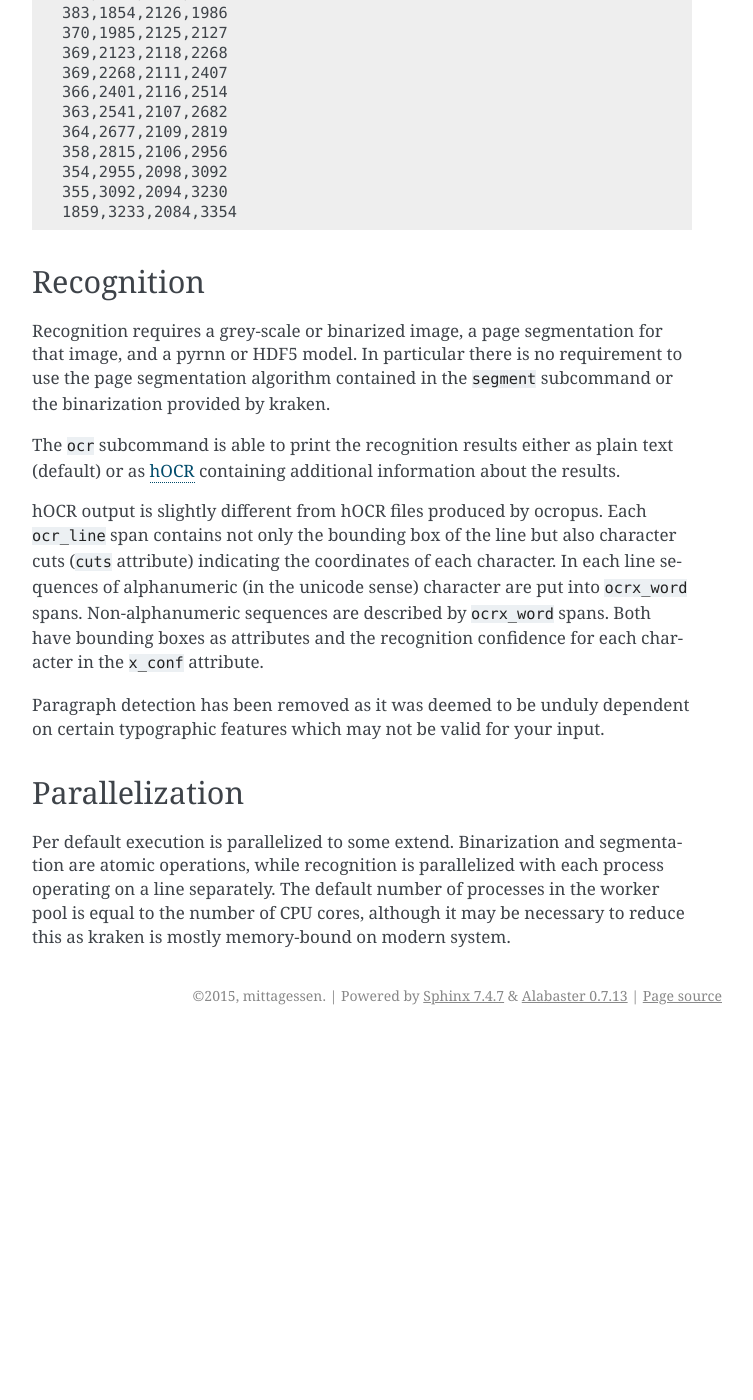
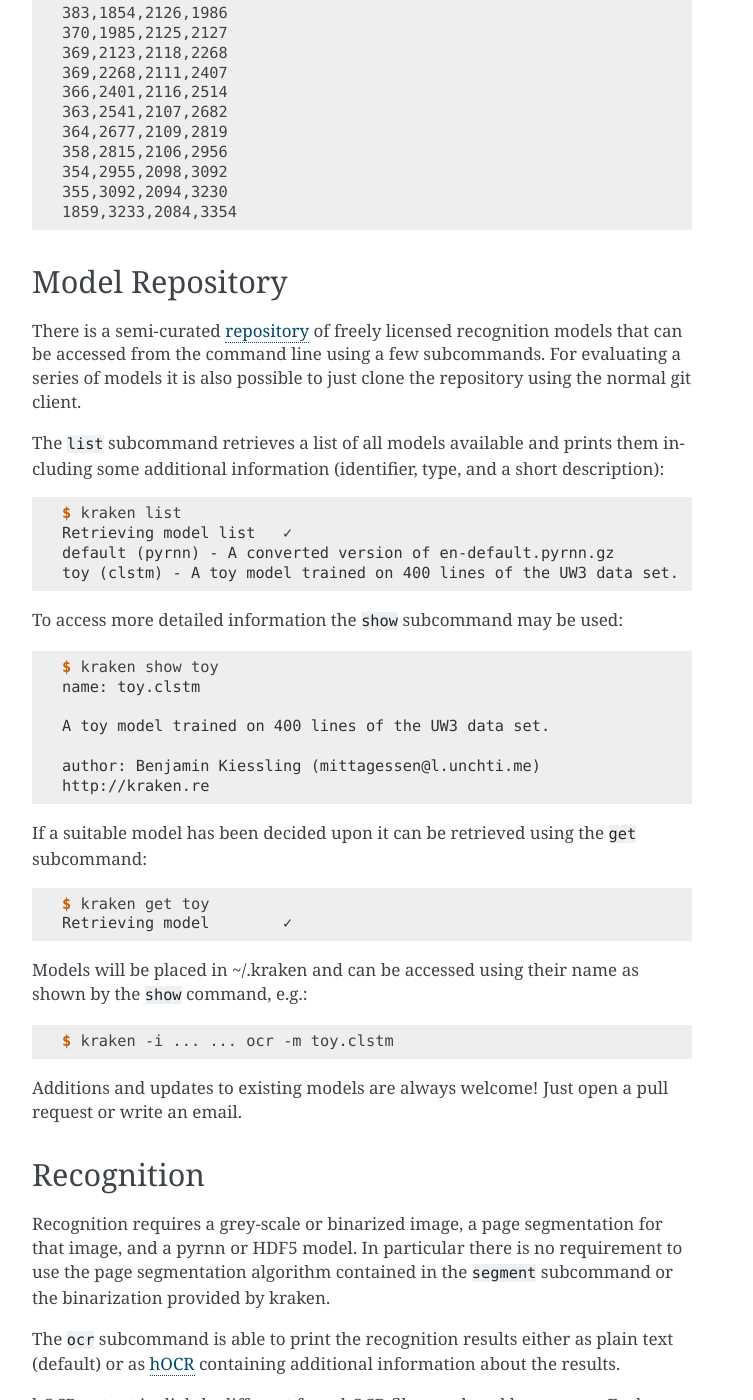
Before and after one commit to mittagessen/kraken, a Sphinx documentation site: the page built from docs/advanced.rst, in a window 1280 px wide and 1400 px high, scrolled down 908 px. Shown: the whole window, without its empty margins (388-1141 px from the left). Built offline with Sphinx 7.4.7, drawn with Linux system fonts in a browser that asks for light colours; before the commit the page ends 1943 px from its top, so only the background shows below that; some of the changed text lies outside the part shown.

Commit message:
Add documentation to public repository

```diff
--- a/README.rst
+++ b/README.rst
@@ -51,7 +51,7 @@ directory for the current user:
 
 ::
 
-  $ kraken download
+  $ kraken get default
 
 Quickstart
 ==========
--- a/docs/advanced.rst
+++ b/docs/advanced.rst
@@ -56,6 +56,57 @@ the format (x0, y0, x1, y1). Lines are printed in reading order::
         355,3092,2094,3230
         1859,3233,2084,3354
 
+Model Repository
+----------------
+
+There is a semi-curated `repository
+<https://github.com/mittagessen/kraken-models>`_ of freely licensed recognition
+models that can be accessed from the command line using a few subcommands. For
+evaluating a series of models it is also possible to just clone the repository
+using the normal git client.
+
+The ``list`` subcommand retrieves a list of all models available and prints
+them including some additional information (identifier, type, and a short
+description):
+
+.. code-block:: console
+
+        $ kraken list
+        Retrieving model list   ✓
+        default (pyrnn) - A converted version of en-default.pyrnn.gz
+        toy (clstm) - A toy model trained on 400 lines of the UW3 data set.
+
+
+To access more detailed information the ``show`` subcommand may be used:
+
+.. code-block:: console
+
+        $ kraken show toy
+        name: toy.clstm
+
+        A toy model trained on 400 lines of the UW3 data set.
+
+        author: Benjamin Kiessling (mittagessen@l.unchti.me)
+        http://kraken.re
+
+If a suitable model has been decided upon it can be retrieved using the ``get``
+subcommand:
+
+.. code-block:: console
+
+        $ kraken get toy
+        Retrieving model        ✓
+
+Models will be placed in ~/.kraken and can be accessed using their name as
+shown by the ``show`` command, e.g.:
+
+.. code-block:: console
+
+        $ kraken -i ... ... ocr -m toy.clstm
+
+Additions and updates to existing models are always welcome! Just open a pull
+request or write an email.
+
 Recognition
 -----------
 
@@ -79,12 +130,3 @@ the recognition confidence for each character in the ``x_conf`` attribute.
 
 Paragraph detection has been removed as it was deemed to be unduly dependent on
 certain typographic features which may not be valid for your input.
-
-Parallelization
----------------
-
-Per default execution is parallelized to some extend. Binarization and
-segmentation are atomic operations, while recognition is parallelized with each
-process operating on a line separately. The default number of processes in the
-worker pool is equal to the number of CPU cores, although it may be necessary
-to reduce this as kraken is mostly memory-bound on modern system.
--- a/docs/index.rst
+++ b/docs/index.rst
@@ -24,6 +24,7 @@ kraken's main features are:
   - Explicit input/output handling
   - Word bounding boxes and character cuts in hOCR
   - Removal of runtime dependency on gcc
+  - `Public repository <https://github.com/mittagessen/kraken-models>`_ of model files
   - :ref:`Lightweight model files <models>`
   - Support for `clstm <https://github.com/tmbdev/clstm>`_ models
 
@@ -87,7 +88,7 @@ place it in the kraken directory for the current user:
 
 .. code-block:: console
 
-  $ kraken download
+  $ kraken get default
 
 Quickstart
 ==========
```
